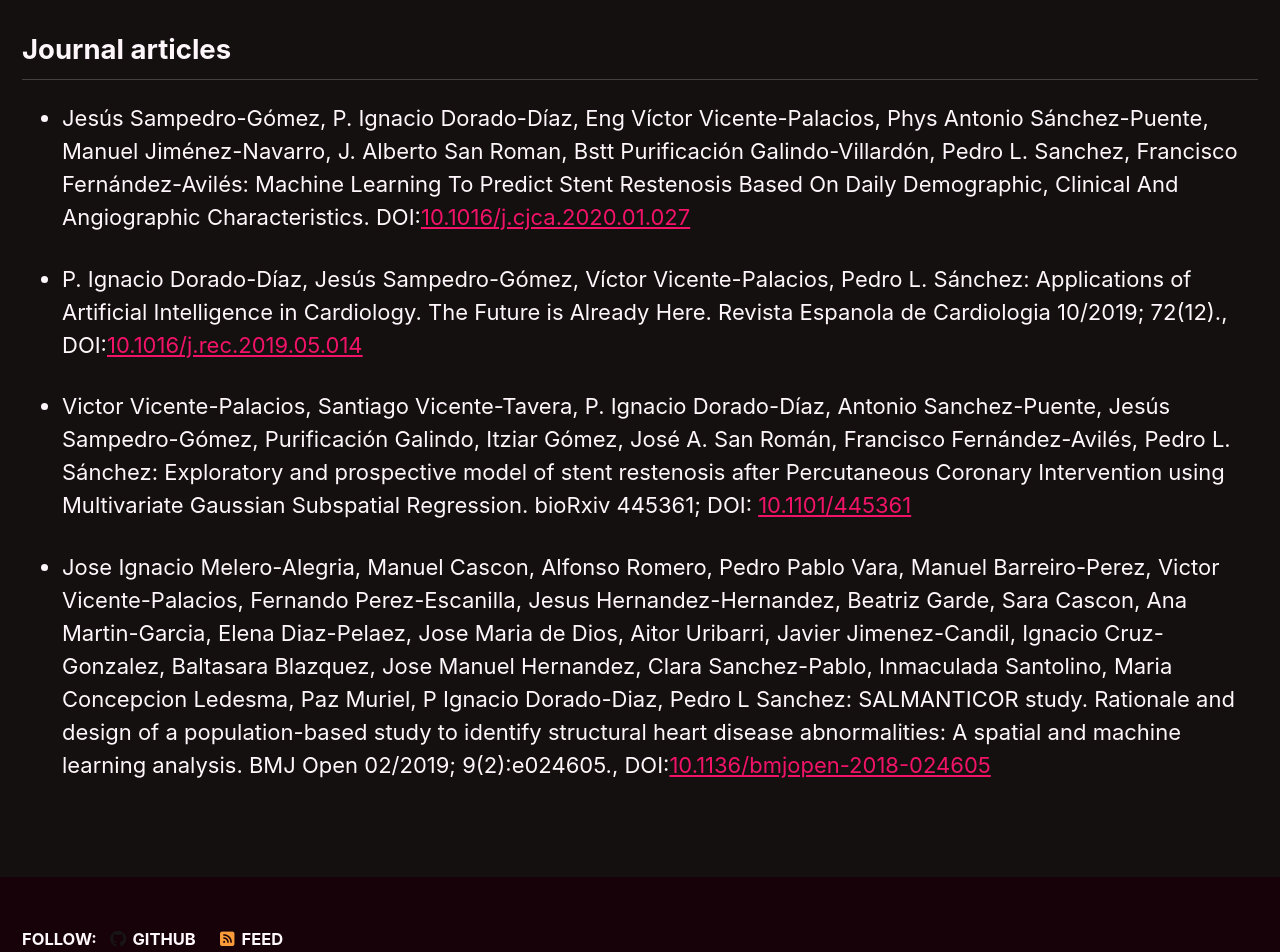
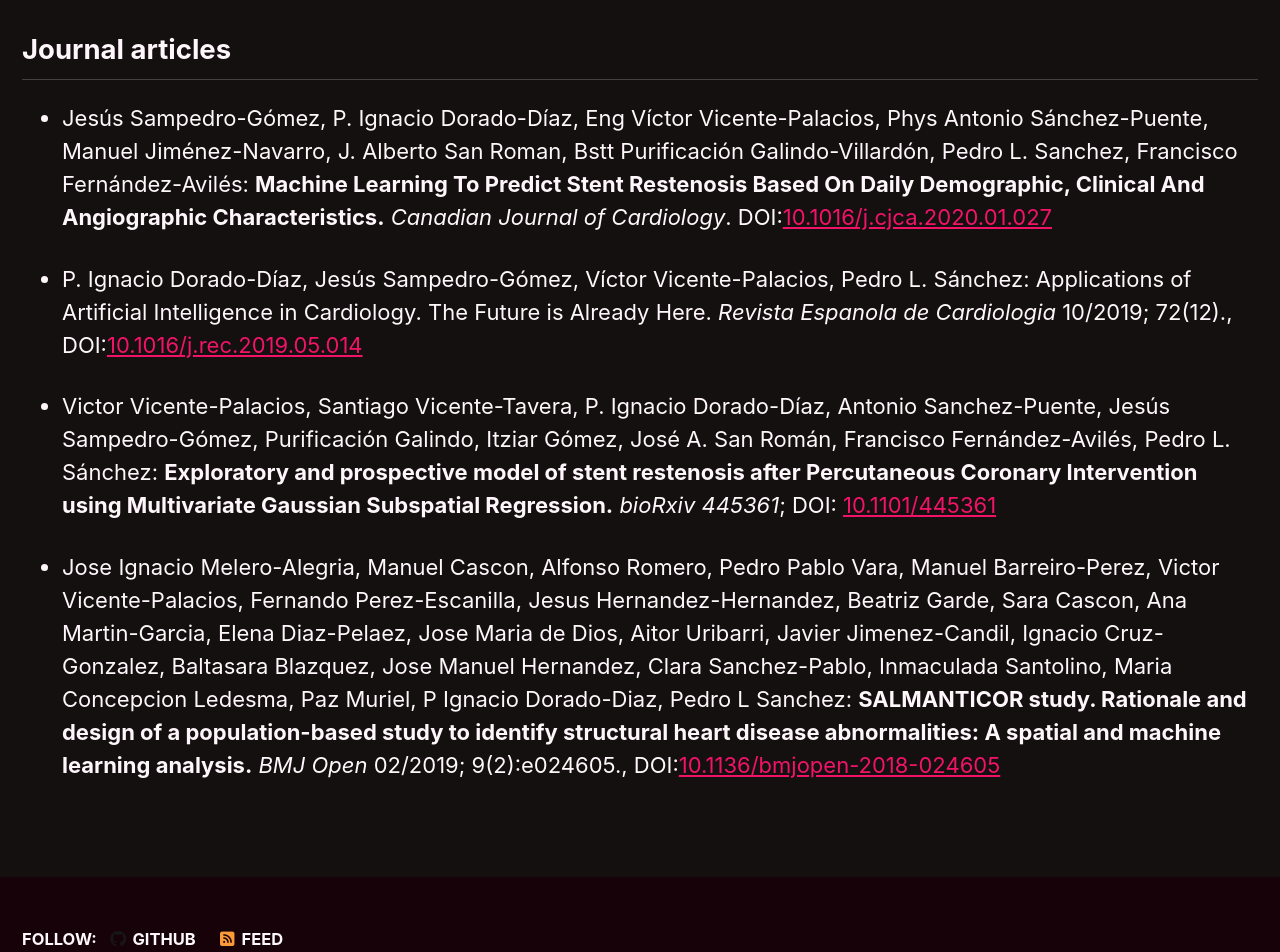
Before and after one commit to IA-Cardiologia-husa/IA-Cardiologia-husa, a Jekyll site: the page built from _pages/publications.md, in a window 1280 px wide. Shown: the part 324-1276 px from the top of the page. Built offline with Jekyll 4.4.1, drawn with Linux system fonts in a browser that asks for light colours; cached includes are drawn as plain includes; nearby versions of some CDN libraries.

Commit message:
new talks + publications edited

```diff
--- a/_pages/publications.md
+++ b/_pages/publications.md
@@ -12,13 +12,13 @@ header:
 
 ## Journal articles
 
-* Jesús Sampedro-Gómez, P. Ignacio Dorado-Díaz, Eng Víctor Vicente-Palacios, Phys Antonio Sánchez-Puente, Manuel Jiménez-Navarro, J. Alberto San Roman, Bstt Purificación Galindo-Villardón, Pedro L. Sanchez, Francisco Fernández-Avilés: Machine Learning To Predict Stent Restenosis Based On Daily Demographic, Clinical And Angiographic Characteristics. DOI:[10.1016/j.cjca.2020.01.027](https://www.onlinecjc.ca/article/S0828-282X(20)30072-6/fulltext)
+* Jesús Sampedro-Gómez, P. Ignacio Dorado-Díaz, Eng Víctor Vicente-Palacios, Phys Antonio Sánchez-Puente, Manuel Jiménez-Navarro, J. Alberto San Roman, Bstt Purificación Galindo-Villardón, Pedro L. Sanchez, Francisco Fernández-Avilés: **Machine Learning To Predict Stent Restenosis Based On Daily Demographic, Clinical And Angiographic Characteristics.** *Canadian Journal of Cardiology*. DOI:[10.1016/j.cjca.2020.01.027](https://www.onlinecjc.ca/article/S0828-282X(20)30072-6/fulltext)
 
 
-* P. Ignacio Dorado-Díaz, Jesús Sampedro-Gómez, Víctor Vicente-Palacios, Pedro L. Sánchez: Applications of Artificial Intelligence in Cardiology. The Future is Already Here. Revista Espanola de Cardiologia 10/2019; 72(12)., DOI:[10.1016/j.rec.2019.05.014](https://www.revespcardiol.org/en-pdf-S1885585719302609)
+* P. Ignacio Dorado-Díaz, Jesús Sampedro-Gómez, Víctor Vicente-Palacios, Pedro L. Sánchez: Applications of Artificial Intelligence in Cardiology. The Future is Already Here. *Revista Espanola de Cardiologia* 10/2019; 72(12)., DOI:[10.1016/j.rec.2019.05.014](https://www.revespcardiol.org/en-pdf-S1885585719302609)
 
 
-* Victor Vicente-Palacios, Santiago Vicente-Tavera, P. Ignacio Dorado-Díaz, Antonio Sanchez-Puente, Jesús Sampedro-Gómez, Purificación Galindo, Itziar Gómez, José A. San Román, Francisco Fernández-Avilés, Pedro L. Sánchez: Exploratory and prospective model of stent restenosis after Percutaneous Coronary Intervention using Multivariate Gaussian Subspatial Regression. bioRxiv 445361; DOI: [10.1101/445361](https://www.biorxiv.org/content/10.1101/445361v3)
+* Victor Vicente-Palacios, Santiago Vicente-Tavera, P. Ignacio Dorado-Díaz, Antonio Sanchez-Puente, Jesús Sampedro-Gómez, Purificación Galindo, Itziar Gómez, José A. San Román, Francisco Fernández-Avilés, Pedro L. Sánchez: **Exploratory and prospective model of stent restenosis after Percutaneous Coronary Intervention using Multivariate Gaussian Subspatial Regression.** *bioRxiv 445361*; DOI: [10.1101/445361](https://www.biorxiv.org/content/10.1101/445361v3)
 
 
-* Jose Ignacio Melero-Alegria, Manuel Cascon, Alfonso Romero, Pedro Pablo Vara, Manuel Barreiro-Perez, Victor Vicente-Palacios, Fernando Perez-Escanilla, Jesus Hernandez-Hernandez, Beatriz Garde, Sara Cascon, Ana Martin-Garcia, Elena Diaz-Pelaez, Jose Maria de Dios, Aitor Uribarri, Javier Jimenez-Candil, Ignacio Cruz-Gonzalez, Baltasara Blazquez, Jose Manuel Hernandez, Clara Sanchez-Pablo, Inmaculada Santolino, Maria Concepcion Ledesma, Paz Muriel, P Ignacio Dorado-Diaz, Pedro L Sanchez: SALMANTICOR study. Rationale and design of a population-based study to identify structural heart disease abnormalities: A spatial and machine learning analysis. BMJ Open 02/2019; 9(2):e024605., DOI:[10.1136/bmjopen-2018-024605](https://bmjopen.bmj.com/content/bmjopen/9/2/e024605.full.pdf)
+* Jose Ignacio Melero-Alegria, Manuel Cascon, Alfonso Romero, Pedro Pablo Vara, Manuel Barreiro-Perez, Victor Vicente-Palacios, Fernando Perez-Escanilla, Jesus Hernandez-Hernandez, Beatriz Garde, Sara Cascon, Ana Martin-Garcia, Elena Diaz-Pelaez, Jose Maria de Dios, Aitor Uribarri, Javier Jimenez-Candil, Ignacio Cruz-Gonzalez, Baltasara Blazquez, Jose Manuel Hernandez, Clara Sanchez-Pablo, Inmaculada Santolino, Maria Concepcion Ledesma, Paz Muriel, P Ignacio Dorado-Diaz, Pedro L Sanchez: **SALMANTICOR study. Rationale and design of a population-based study to identify structural heart disease abnormalities: A spatial and machine learning analysis.** *BMJ Open* 02/2019; 9(2):e024605., DOI:[10.1136/bmjopen-2018-024605](https://bmjopen.bmj.com/content/bmjopen/9/2/e024605.full.pdf)
```
Also changed, not shown: _pages/talks.md (+9 -1 lines).
